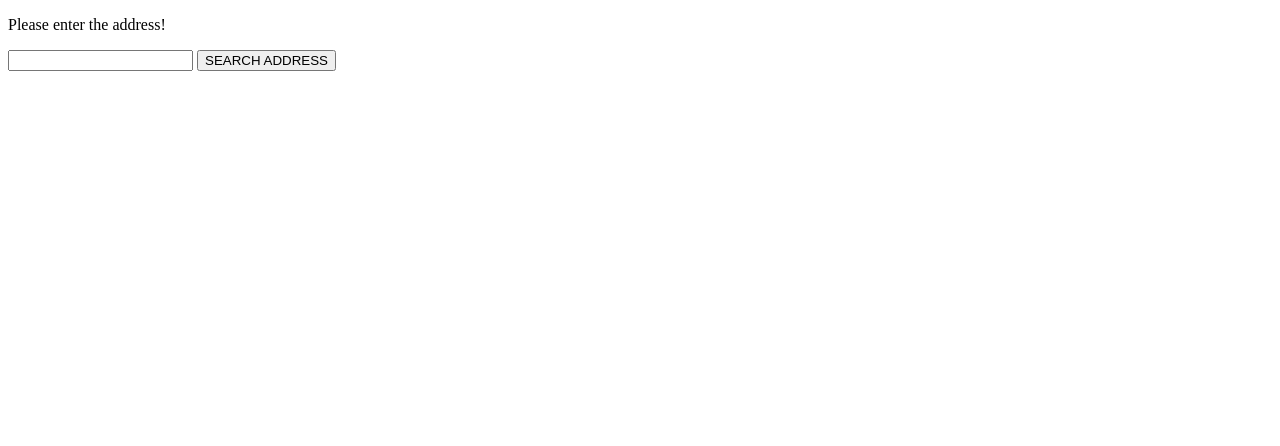
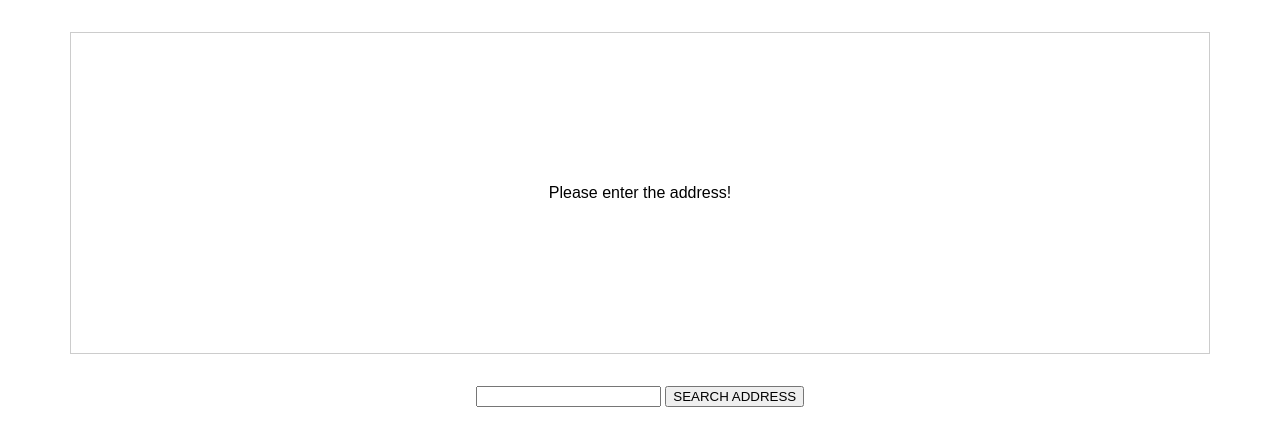
Before and after one commit to chandni-singh/select-and-share, a website built with webpack: page index.html in a window 1280 px wide. Built offline with nearby package versions, Linux system fonts and the light colour scheme.

Commit message:
added form and styling

```diff
--- a/app.css
+++ b/app.css
@@ -0,0 +1,19 @@
+html {
+  font-family: sans-serif;
+}
+
+#map {
+  width: 90%;
+  height: 20rem;
+  border: 1px solid #ccc;
+  margin: 2rem auto;
+  display: flex;
+  justify-content: center;
+  align-items: center;
+  text-align: center;
+}
+
+form {
+  text-align: center;
+  margin: 2rem auto;
+}
--- a/index.html
+++ b/index.html
@@ -11,10 +11,10 @@
   <body>
     <div id="map">
       <p>Please enter the address!</p>
-      <form>
-        <input type="text" id="address" />
-        <button type="submit">SEARCH ADDRESS</button>
-      </form>
     </div>
+    <form>
+      <input type="text" id="address" />
+      <button type="submit">SEARCH ADDRESS</button>
+    </form>
   </body>
 </html>
```
